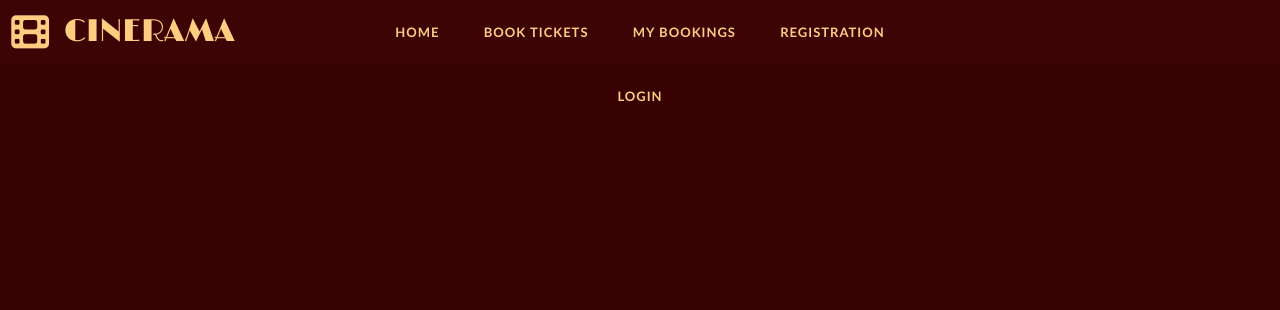
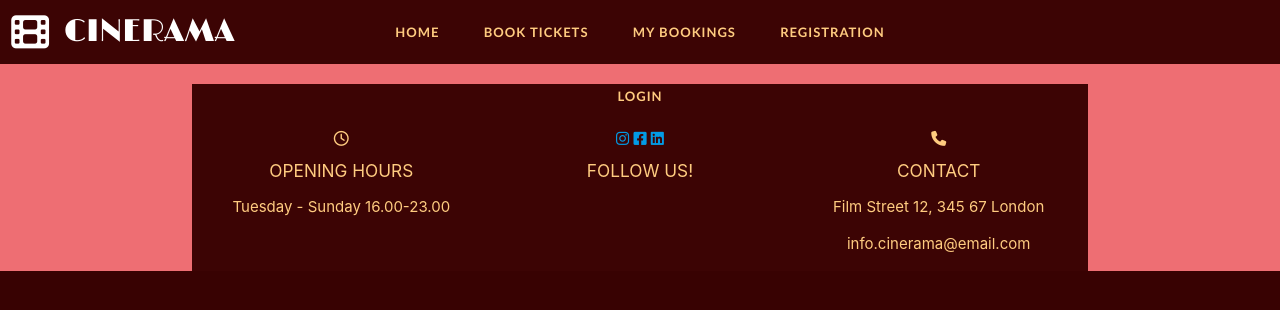
Before and after one commit to sarasm93/cinerama-cinema, a Django app: page / in a window 1280 px wide. Shown: the top 310 px of the page. Run offline with Django 3.2, Linux system fonts and the light colour scheme.

Commit message:
Add footer to base.html

```diff
--- a/cinemasite/templates/cinemasite/base.html
+++ b/cinemasite/templates/cinemasite/base.html
@@ -25,17 +25,17 @@
 
 <body>
     <header>
-        <!-- Navbar from Materialize - "Icon Links" -->
+        <!-- Navbar from Materialize - "Icon Links". Altered to fit this project -->
         <nav>
-            <div class="row">
+            <div class="row my-navbar">
                 <div class="nav-wrapper">
                     <div class="col s6 l3">
                         <div class="brand-logo">
-                            <a href="{% url 'home' %}" class="orange-text text-lighten-3"><i
+                            <a href="{% url 'home' %}"><i
                                     class="fa-solid fa-film"></i>CINERAMA</a>
                         </div>
                     </div>
-                    <div class="col s6 l6 navlist-center">
+                    <div class="col s6 l6 navlist-center center-align">
                         <ul class="hide-on-med-and-down">
                             <li><a class="orange-text text-lighten-3" href="{% url 'home' %}">HOME</a></li>
                             <li><a class="orange-text text-lighten-3" href="#">BOOK TICKETS</a></li>
@@ -52,14 +52,34 @@
         </nav>
     </header>
 
-
-
-    <div>
-
+    <div class="container">
+        {% block content %}
+        {% endblock content %}
     </div>
 
-    <footer>
-
+    <!-- Footer from Materialize. Altered to fit this project. -->
+    <footer class="page-footer">
+        <div class="container">
+            <div class="row">
+                <div class="col l4 s12 orange-text text-lighten-3 center-align footer-div">
+                    <i class="fa-regular fa-clock"></i>
+                    <h6>OPENING HOURS</h6>
+                    <p>Tuesday - Sunday 16.00-23.00</p>
+                </div>
+                <div class="col l4 s12 orange-text text-lighten-3 center-align footer-div">
+                    <span><a href="https://www.instagram.com/" target="_blank"><i class="fa-brands fa-instagram"></i></a></span>
+                    <span><a href="https://www.facebook.com/" target="_blank"><i class="fa-brands fa-square-facebook"></i></a></span>
+                    <span><a href="https://www.linkedin.com/" target="_blank"><i class="fa-brands fa-linkedin"></i></a></span>
+                    <h6>FOLLOW US!</h6>
+                </div>
+                <div class="col l4 s12 orange-text text-lighten-3 center-align footer-div">
+                    <i class="fa-solid fa-phone"></i>
+                    <h6>CONTACT</h6>
+                    <p>Film Street 12, 345 67 London</p>
+                    <p>info.cinerama@email.com</p>
+                </div>
+            </div>
+        </div>
     </footer>
 
     <script src="https://cdnjs.cloudflare.com/ajax/libs/materialize/1.0.0/js/materialize.min.js"></script>
```
